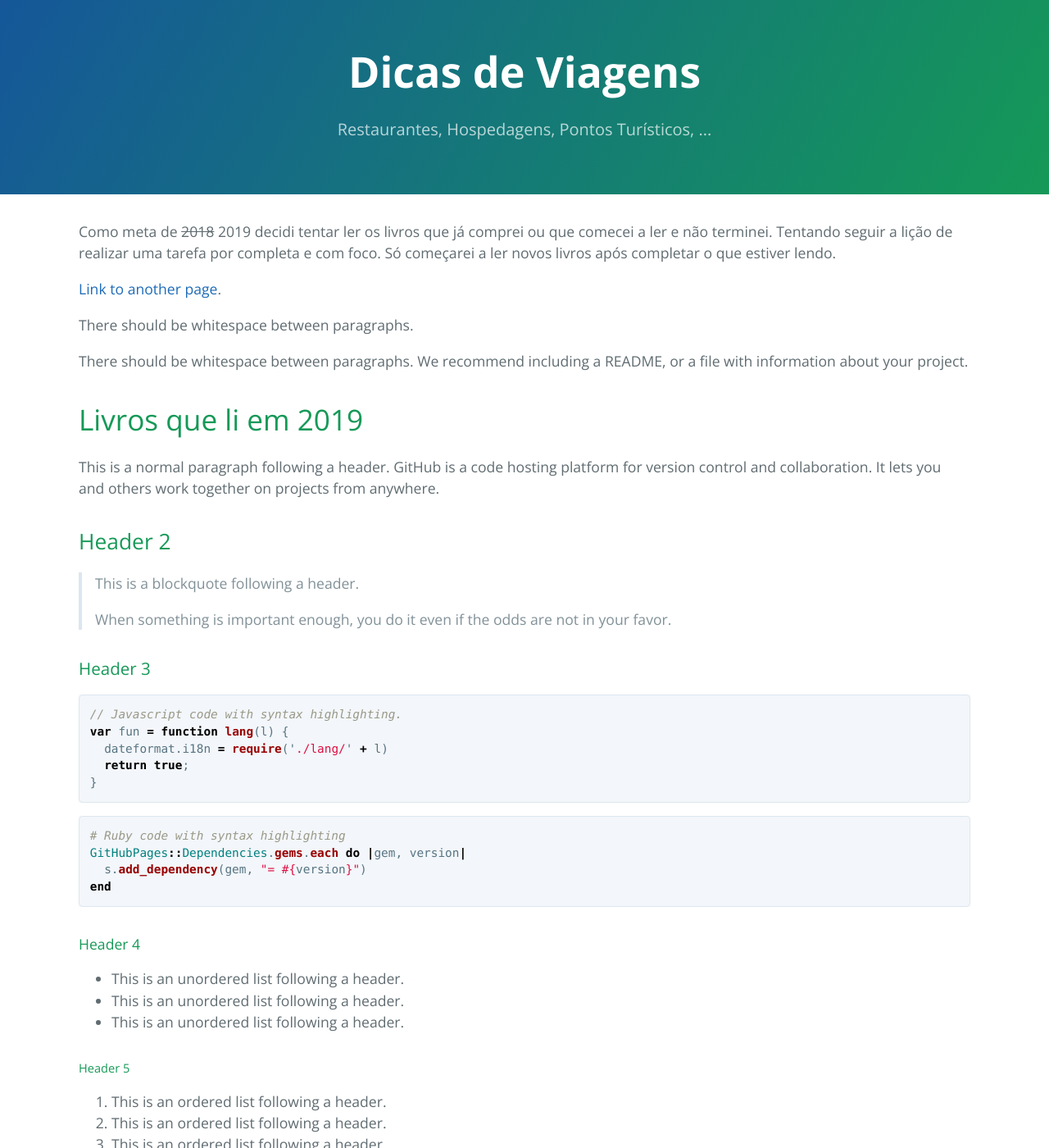
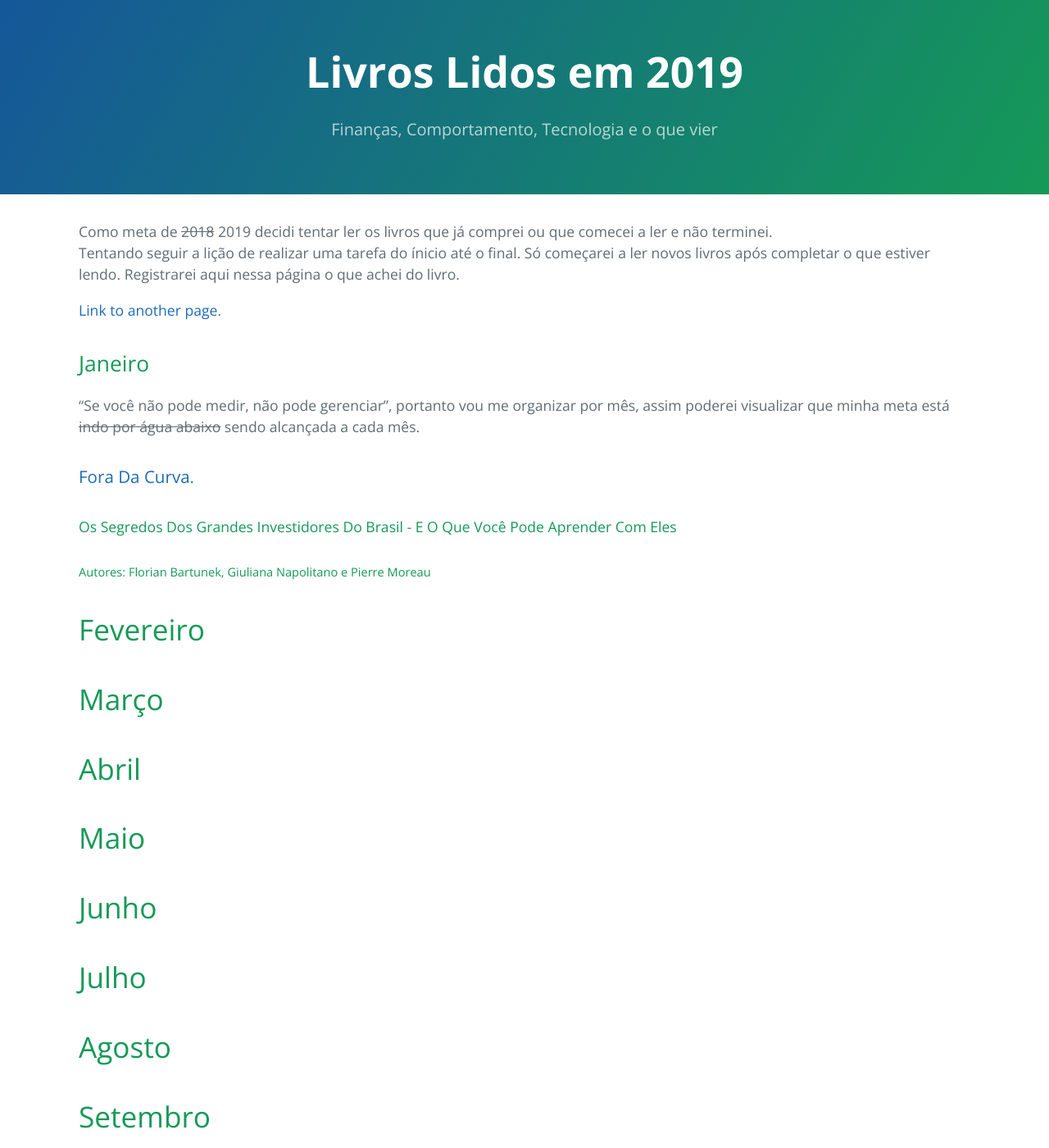
Before and after one commit to ealexbarros/livros, a Jekyll site: the page built from index.md, in a window 1280 px wide and 1400 px high. Shown: the whole window at 82% size. Built offline with Jekyll 4.4.1, drawn with Linux system fonts in a browser that asks for light colours; our own code applies the rules of GitHub Pages for plain Markdown files; some of the changed text lies outside the part shown.

Commit message:
Teste Página Principal

```diff
--- a/_layouts/default.html
+++ b/_layouts/default.html
@@ -30,8 +30,8 @@
     <a id="skip-to-content" href="#content">Skip to the content.</a>
 
     <header class="page-header" role="banner">
-      <h1 class="project-name">Dicas de Viagens</h1>
-      <h2 class="project-tagline">Restaurantes, Hospedagens, Pontos Turísticos, ...</h2>
+      <h1 class="project-name">Livros Lidos em 2019</h1>
+      <h2 class="project-tagline">Finanças, Comportamento, Tecnologia e o que vier</h2>
      <!-- e finaliza por  {% if site.github.is_project_page %}
         <a href="{{ site.github.repository_url }}" class="btn">View on GitHub</a>
       {% endif %}
--- a/index.md
+++ b/index.md
@@ -4,17 +4,29 @@ layout: default
 ---
 
 Como meta de ~~2018~~ 2019 decidi tentar ler os livros que já comprei ou que comecei a ler e não terminei.
-Tentando seguir a lição de realizar uma tarefa por completa e com foco. Só começarei a ler novos livros após completar o que estiver lendo.
+<br>Tentando seguir a lição de realizar uma tarefa do ínicio até o final. Só começarei a ler novos livros após completar o que estiver lendo. Registrarei aqui nessa página o que achei do livro.
 
 [Link to another page](./another-page.html).
 
-There should be whitespace between paragraphs.
+## Janeiro
 
-There should be whitespace between paragraphs. We recommend including a README, or a file with information about your project.
+"Se você não pode medir, não pode gerenciar", portanto vou me organizar por mês, assim poderei visualizar que minha meta está ~~indo por água abaixo~~ sendo alcançada a cada mês.
 
-# Livros que li em 2019
+### [Fora Da Curva](./another-page.html).
+#### Os Segredos Dos Grandes Investidores Do Brasil - E O Que Você Pode Aprender Com Eles
+##### Autores: Florian Bartunek, Giuliana Napolitano e Pierre Moreau
 
-This is a normal paragraph following a header. GitHub is a code hosting platform for version control and collaboration. It lets you and others work together on projects from anywhere.
+# Fevereiro
+# Março
+# Abril
+# Maio
+# Junho
+# Julho
+# Agosto
+# Setembro
+# Outubro
+# Novembro
+# Dezembro
 
 ## Header 2
 
```
Also changed, not shown: 1 other file.
